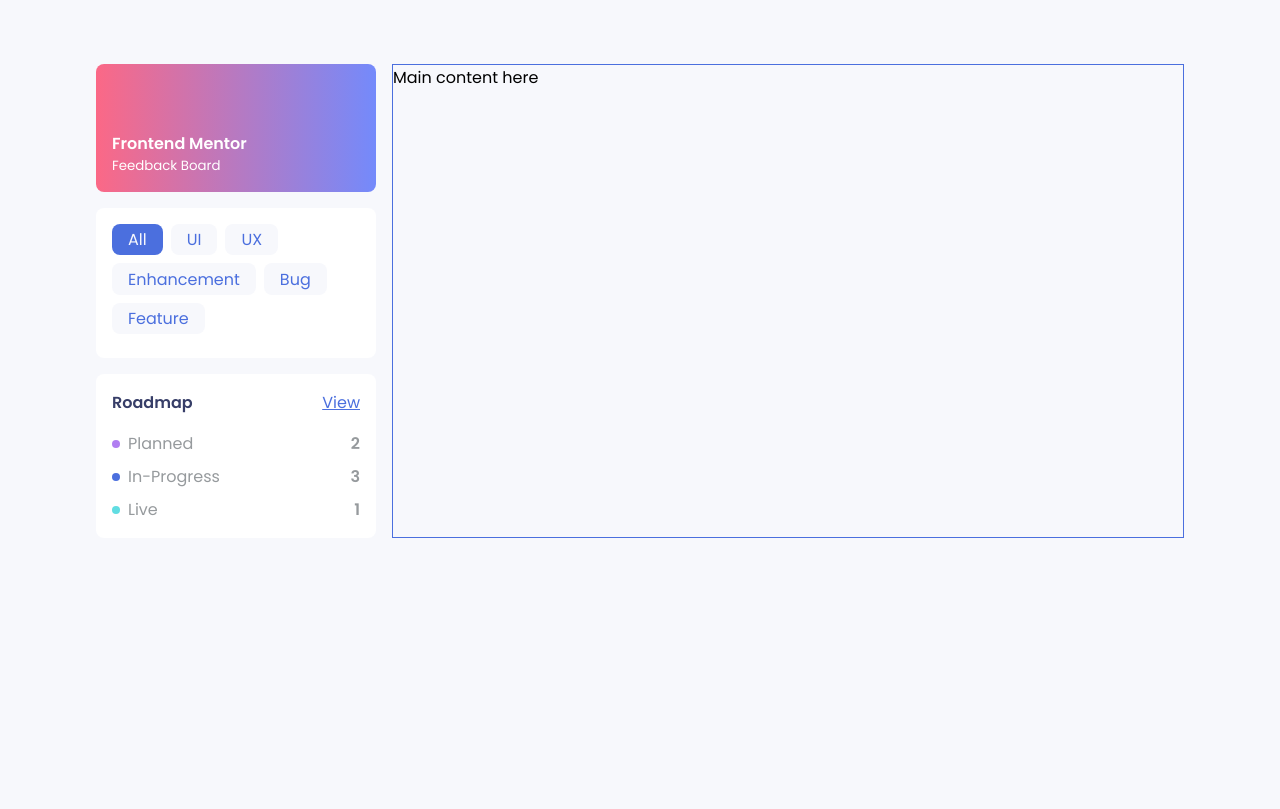
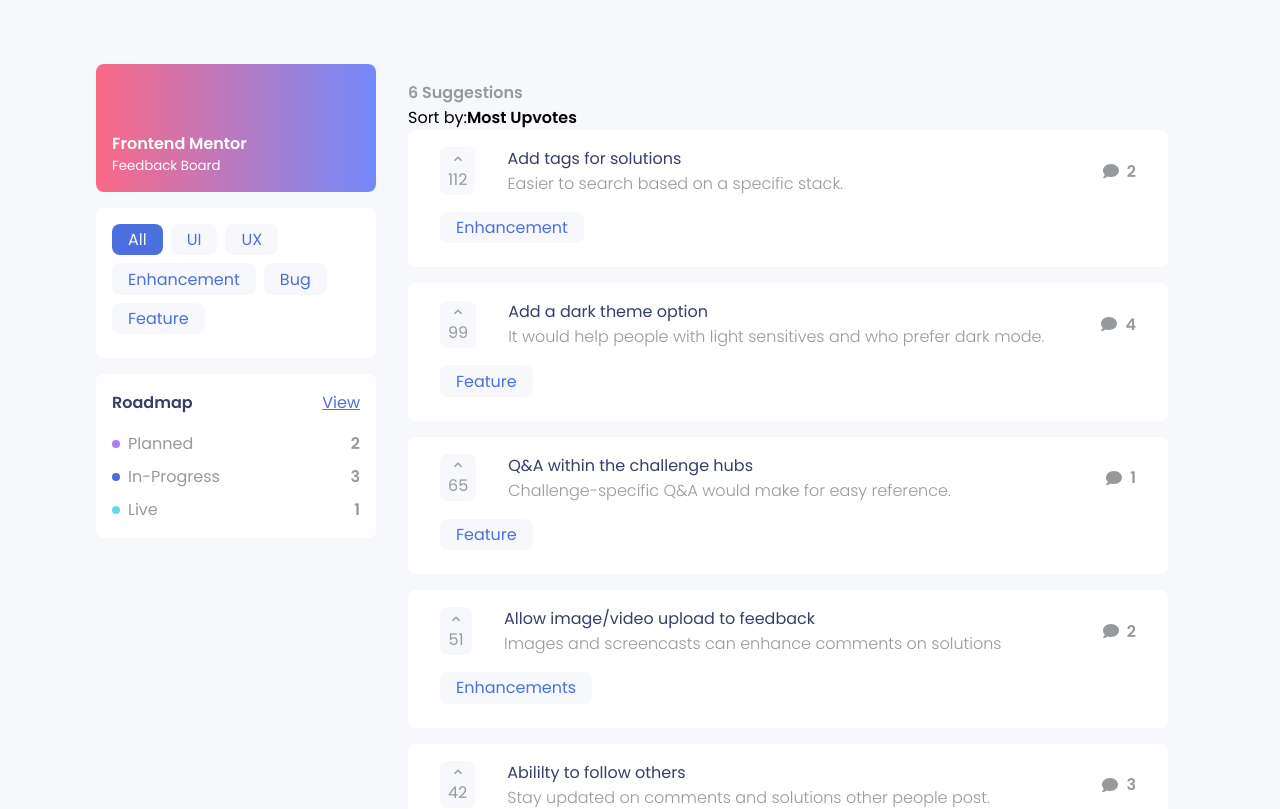
Before and after one commit to cziem/frontmentor-demo, a React (Create React App) app: page / in a window 1280 px wide. Shown: the top 809 px of the page. Built offline with nearby package versions, Linux system fonts and the light colour scheme.

Commit message:
style the cards

```diff
--- a/package.json
+++ b/package.json
@@ -9,6 +9,7 @@
     "node-sass": "^6.0.1",
     "react": "^17.0.2",
     "react-dom": "^17.0.2",
+    "react-icons": "^4.2.0",
     "react-scripts": "4.0.3",
     "web-vitals": "^1.0.1"
   },
--- /dev/null
+++ b/src/components/Card/card.scss
@@ -0,0 +1,61 @@
+@import "../../styles/variables";
+
+.card__main {
+  background-color: var(--paper-color);
+  padding: $spacer-s $spacer-m;
+  border-radius: $radius;
+
+  &:not(:last-child) {
+    margin-bottom: $spacer-s;
+  }
+
+  .content {
+    display: flex;
+    justify-content: space-between;
+    align-items: center;
+    margin-bottom: $spacer-s;
+
+    aside {
+      display: flex;
+      align-items: center;
+
+      .upvote {
+        margin-right: $spacer-m;
+        background-color: var(--bng-color);
+        border-radius: $radius;
+        display: flex;
+        align-items: center;
+        flex-direction: column;
+        padding: $spacer-xxs $spacer-xs;
+      }
+      .suggestion {
+        display: flex;
+        flex-direction: column;
+
+        h4 {
+          font-weight: 500;
+        }
+        p {
+          font-weight: 300;
+        }
+      }
+    }
+
+    .comments {
+      display: flex;
+      align-items: center;
+      cursor: pointer;
+
+      svg {
+        margin-right: $spacer-xs;
+      }
+      p {
+        font-weight: 600;
+      }
+    }
+  }
+
+  .footer {
+    width: max-content;
+  }
+}
--- a/src/components/Card/index.jsx
+++ b/src/components/Card/index.jsx
@@ -0,0 +1,33 @@
+import React from "react";
+import Chips from "../Chips";
+import { FaComment } from "react-icons/fa";
+import { MdKeyboardArrowUp } from "react-icons/md";
+import "./card.scss";
+
+const Card = ({ data }) => {
+  return (
+    <div className="card__main">
+      <div className="content">
+        <aside>
+          <div className="upvote">
+            <MdKeyboardArrowUp />
+            <p>{data.upvote}</p>
+          </div>
+          <div className="suggestion">
+            <h4>{data.title}</h4>
+            <p>{data.lead}</p>
+          </div>
+        </aside>
+        <div className="comments">
+          <FaComment />
+          <p>{data.comments}</p>
+        </div>
+      </div>
+      <div className="footer">
+        <Chips text={data.tag} />
+      </div>
+    </div>
+  );
+};
+
+export default Card;
--- a/src/components/Layout/layout.scss
+++ b/src/components/Layout/layout.scss
@@ -9,6 +9,6 @@
   margin: 0 auto;
 
   .content__main {
-    border: 1px solid var(--primary);
+    padding: $spacer-xs;
   }
 }
--- /dev/null
+++ b/src/data/suggestions.data.js
@@ -0,0 +1,44 @@
+export const suggestionsData = [
+  {
+    upvote: 112,
+    title: "Add tags for solutions",
+    lead: "Easier to search based on a specific stack.",
+    tag: "enhancement",
+    comments: 2,
+  },
+  {
+    upvote: 99,
+    title: "Add a dark theme option",
+    lead: "It would help people with light sensitives and who prefer dark mode.",
+    tag: "Feature",
+    comments: 4,
+  },
+  {
+    upvote: 65,
+    title: "Q&A within the challenge hubs",
+    lead: "Challenge-specific Q&A would make for easy reference.",
+    tag: "Feature",
+    comments: 1,
+  },
+  {
+    upvote: 51,
+    title: "Allow image/video upload to feedback",
+    lead: "Images and screencasts can enhance comments on solutions",
+    tag: "Enhancements",
+    comments: 2,
+  },
+  {
+    upvote: 42,
+    title: "Abililty to follow others",
+    lead: "Stay updated on comments and solutions other people post.",
+    tag: "Feature",
+    comments: 3,
+  },
+  {
+    upvote: 3,
+    title: "Preview images not loading",
+    lead: "Challenge preview images are missing when you apply a filter",
+    tag: "Bug",
+    comments: 0,
+  },
+];
--- a/src/pages/frontMentor.jsx
+++ b/src/pages/frontMentor.jsx
@@ -1,7 +1,31 @@
 import React from "react";
+import Card from "../components/Card";
+import { suggestionsData } from "../data/suggestions.data";
+import "./frontMentor.scss";
 
 const FrontMentor = () => {
-  return <div>Main content here</div>;
+  return (
+    <div className="frontMentor__main">
+      <header>
+        <div className="suggestion">
+          <p>
+            <b>6 Suggestions</b>
+          </p>
+        </div>
+
+        <div className="sortBy">
+          <span>Sort by:</span>
+          <b>Most Upvotes</b>
+        </div>
+      </header>
+
+      <section>
+        {suggestionsData.map((suggestion) => (
+          <Card data={suggestion} />
+        ))}
+      </section>
+    </div>
+  );
 };
 
 export default FrontMentor;
--- /dev/null
+++ b/src/pages/frontMentor.scss
@@ -0,0 +1,5 @@
+@import "../styles/variables";
+
+.frontMentor__main {
+  padding: $spacer-xs;
+}
--- a/src/styles/main.scss
+++ b/src/styles/main.scss
@@ -13,7 +13,8 @@
   font-family: "Poppins", sans-serif;
 }
 
-p {
+p,
+svg {
   color: var(--text-color);
 }
 
```
Also changed, not shown: 1 other file (tests, documents, lock files or other folders).
